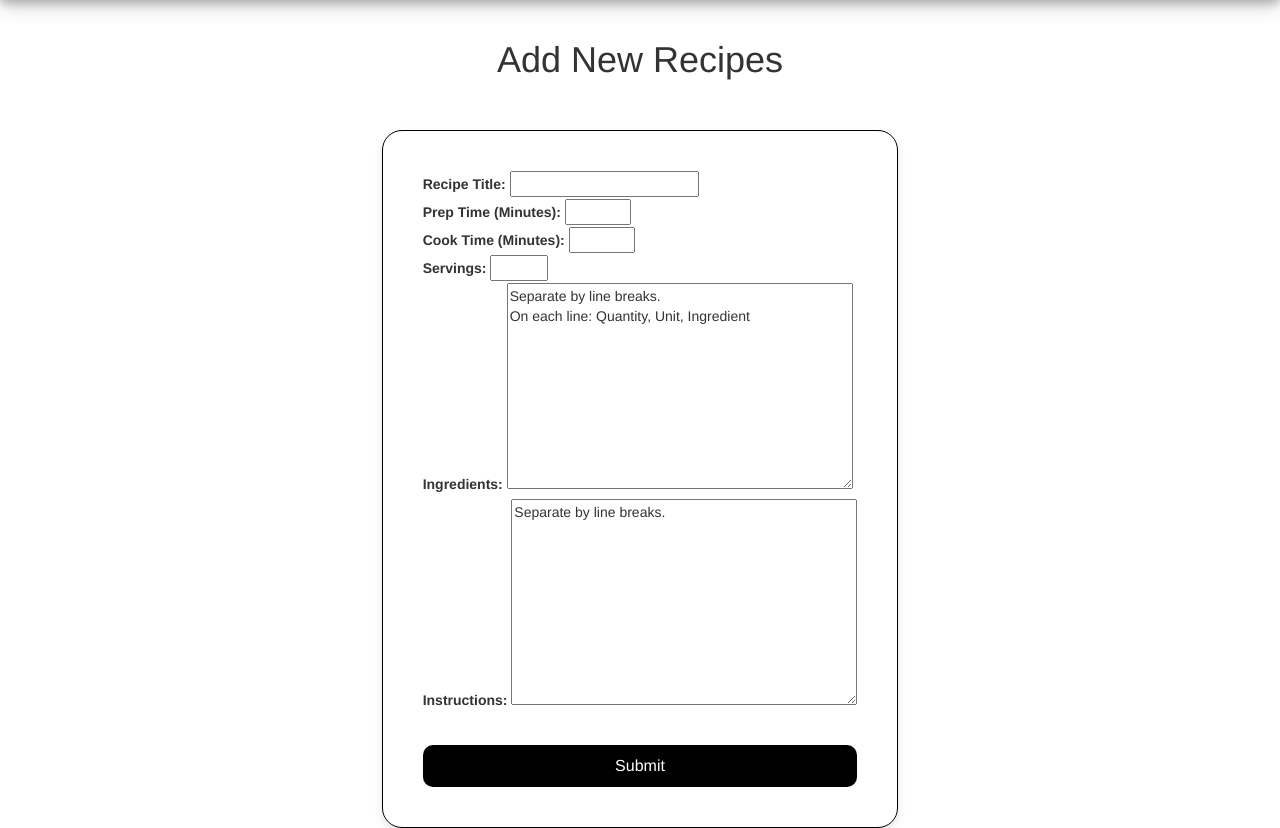
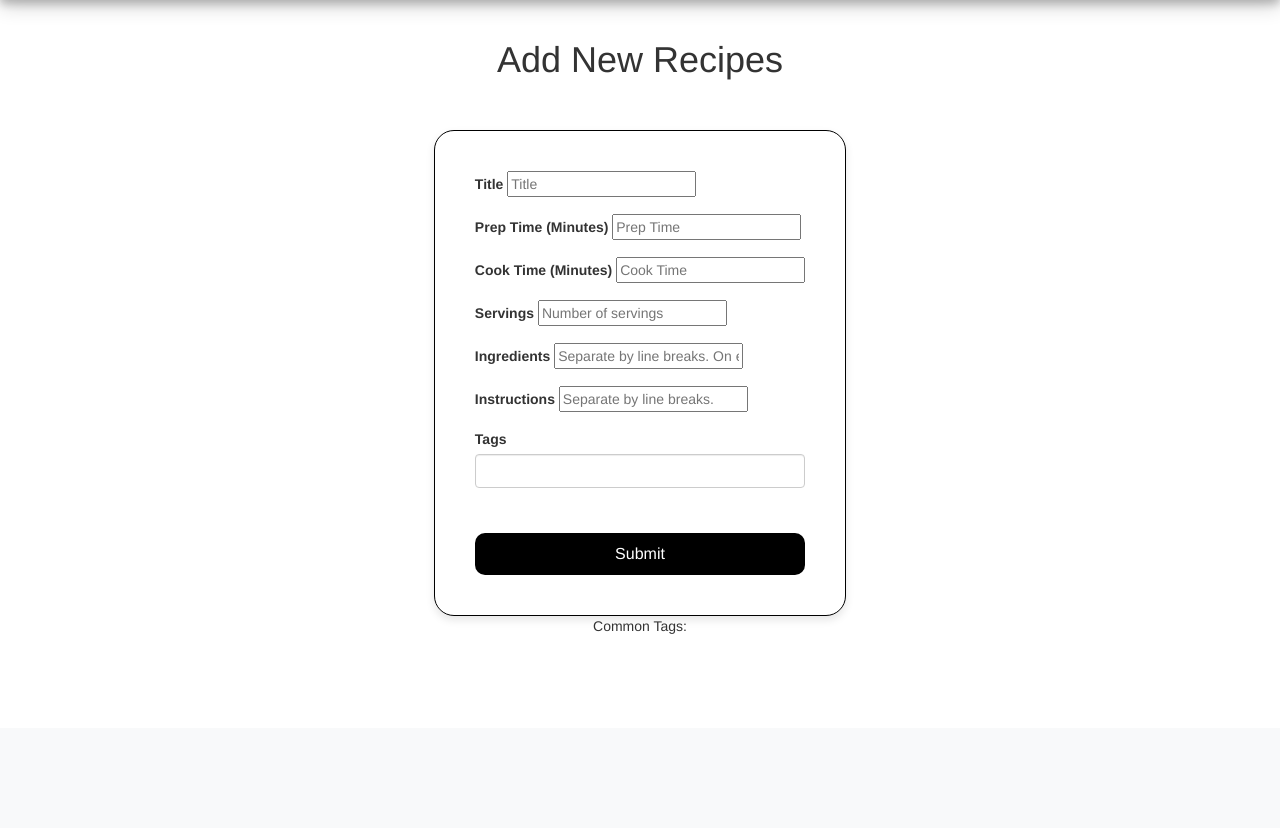
Before and after one commit to BoogieHauser/grandmas_recipe_box, a Django app: page /addRecipe in a window 1280 px wide. Shown: the part 72-900 px from the top of the page. After the commit the page ends 706 px from the top, so only its background shows below. Run offline with Django 5.2, Linux system fonts and the light colour scheme; parts of the project's set-up code (start-up, migrations or seed data) failed here and were passed over; some libraries are stand-ins or nearby versions.

Commit message:
Mob programming 11/24
Results from mob programming 11/24, focused on adding support for tags.  Edit recipe currently broken.

```diff
--- a/grb/settings.py
+++ b/grb/settings.py
@@ -27,7 +27,7 @@
 SECRET_KEY = os.getenv("DJANGO_SECRET_KEY", get_random_secret_key())
 
 # SECURITY WARNING: don't run with debug turned on in production!
-DEBUG = os.getenv("DEBUG", "False") == "True"
+DEBUG = "True"
 
 # ALLOWED_HOSTS = [
 #     '127.0.0.1',
@@ -44,7 +44,8 @@
     'django.contrib.sessions',
     'django.contrib.messages',
     'django.contrib.staticfiles',
-    'recipes'
+    'recipes',
+    'taggit'
 ]
 
 MIDDLEWARE = [
--- a/recipes/forms.py
+++ b/recipes/forms.py
@@ -1,10 +1,26 @@
 from django import forms
+from .models import Recipe
 
-class AddRecipe(forms.Form):
-    title = forms.CharField(label="Recipe Title", max_length=100)
-    prepMinutes = forms.IntegerField(label="Prep Time (Minutes)", min_value=1, max_value=360)
-    cookMinutes = forms.IntegerField(label="Cook Time (Minutes)", min_value=1, max_value=360)
-    servings = forms.IntegerField(label="Servings", min_value=1, max_value=16)
-    ingredients = forms.CharField(widget=forms.Textarea)
-    instructions = forms.CharField(widget=forms.Textarea)
-    prev_id = forms.IntegerField(widget=forms.HiddenInput(), required=False)
+
+# class AddRecipe(forms.Form):
+#     title = forms.CharField(label="Recipe Title", max_length=100)
+#     prepMinutes = forms.IntegerField(label="Prep Time (Minutes)", min_value=1, max_value=360)
+#     cookMinutes = forms.IntegerField(label="Cook Time (Minutes)", min_value=1, max_value=360)
+#     servings = forms.IntegerField(label="Servings", min_value=1, max_value=16)
+#     ingredients = forms.CharField(widget=forms.Textarea)
+#     instructions = forms.CharField(widget=forms.Textarea)
+#     prev_id = forms.IntegerField(widget=forms.HiddenInput(), required=False)
+
+class RecipeForm(forms.ModelForm):
+    class Meta:
+        model = Recipe
+        fields = [
+            'title',
+            'prepMinutes',
+            'cookMinutes',
+            'servings',
+            'ingredients',
+            'instructions',
+            'id',
+            'tags'
+        ]
--- a/recipes/models.py
+++ b/recipes/models.py
@@ -1,4 +1,5 @@
 from django.db import models
+from taggit.managers import TaggableManager
 
 class Recipe(models.Model):
     title = models.CharField(max_length=100, null=False, blank=False)
@@ -7,6 +8,7 @@
     prepMinutes = models.IntegerField(null=False, blank=False)
     cookMinutes = models.IntegerField(null=False, blank=False)
     servings = models.IntegerField(null=False, blank=False)
+    tags = TaggableManager()
 
     def getIngredients(self):
         html = []
--- a/recipes/templates/addRecipe.html
+++ b/recipes/templates/addRecipe.html
@@ -45,13 +45,47 @@
         <h1 style="text-align:center;">Add New Recipes</h1>
         <form class="addRecipeForm" action="{% url 'addRecipe' %}" method="post">
             {% csrf_token %}
-            {{ form }}
-            <!--<input type="submit" value="submit">-->
-            <input type="hidden" name="prev_id" value="{{ prev_id }}">
+            <!-- {{ form }} -->
+            <div class="form-group">
+                <label>Title</label>
+                <input type="text" name="title" placeholder="Title" value="{{ prevRecipe.title }}">
+            </div>
+            <div class="form-group">
+                <label>Prep Time (Minutes)</label>
+                <input type="text" name="prepMinutes" placeholder="Prep Time" value="{{ prevRecipe.prepMinutes }}">
+            </div>
+            <div class="form-group">
+                <label>Cook Time (Minutes)</label>
+                <input type="text" name="cookMinutes" placeholder="Cook Time" value="{{ prevRecipe.cookMinutes }}">
+            </div>
+            <div class="form-group">
+                <label>Servings</label>
+                <input type="text" name="servings" placeholder="Number of servings" value="{{ prevRecipe.servings }}">
+            </div>
+            <div class="form-group">
+                <label>Ingredients</label>
+                <input type="text" name="ingredients" placeholder="Separate by line breaks. On each line: Quantity, Unit, Ingredient" value="{{ prevRecipe.ingredients }}">
+            </div>
+            <div class="form-group">
+                <label>Instructions</label>
+                <input type="text" name="instructions" placeholder="Separate by line breaks." value="{{ prevRecipe.instructions }}">
+            </div>
+            <div class="form-group">
+                <label>Tags</label>
+                <input type="text" data-role="tagsinput" class="form-control" name="tags">
+            </div>
+            <div class="form-group">
+                <input type="hidden"  class="form-control" name="id" value="{{ id }}">
+            </div>
             <button class="button" type="submit" value="submit">
                 Submit
             </button>
         </form>
+        <p>Common Tags:
+            {% for mt in common_tags %}
+                <a href="#" class="badge badge-success">{{mt}}</a>
+            {% endfor %}
+        </p>
     </div>
 
 {% endblock %}
--- a/recipes/views.py
+++ b/recipes/views.py
@@ -5,37 +5,35 @@
 
 from django.http import HttpResponseRedirect
 from django.shortcuts import render
+from wheel.cli import tags_f
+
 from .models import Recipe
-from .forms import AddRecipe
+from .forms import RecipeForm
 
 def addRecipe(request, prev_id=-1):
     # If we have submitted data inside a form to add or edit a recipe
 
+    form = RecipeForm(request.POST)
+    print(form)
+    print(form.is_valid())
     if request.method == "POST":
-        form = AddRecipe(request.POST)
 
         if form.is_valid():
             # TODO Add new recipe vs edit?
+
             print(f'form: {form}')
             print(f'cleaned:{form.cleaned_data}')
 
-            # check if id exists in db
-            #     update
-            # else
-            #     new entry
-            if form.cleaned_data['prev_id'] == -1:
-                newRecipe = Recipe(title = form.cleaned_data['title'],
-                                   ingredients = form.cleaned_data['ingredients'],
-                                   instructions = form.cleaned_data['instructions'],
-                                   prepMinutes = form.cleaned_data['prepMinutes'],
-                                   cookMinutes = form.cleaned_data['cookMinutes'],
-                                   servings = form.cleaned_data['servings']
-                                   )
+            # if form.cleaned_data['id'] == -1:
+            if 'id' not in form.cleaned_data:
+                newRecipe = form.save(commit=False)
                 newRecipe.save()
+                form.save_m2m()
 
                 return HttpResponseRedirect(f"/viewRecipe/{newRecipe.id}")
+
             else:
-                prevRecipe = Recipe.objects.get(id=form.cleaned_data['prev_id'])
+                prevRecipe = Recipe.objects.get(id=form.cleaned_data['id'])
                 prevRecipe.title = form.cleaned_data['title']
                 prevRecipe.ingredients = form.cleaned_data['ingredients']
                 prevRecipe.instructions = form.cleaned_data['instructions']
@@ -51,30 +49,33 @@
             pass # TODO - Show error
 
     else:
-        # The GET route - Loading a form and pre-populating data (i editing) or instructions (if a new recipe)
-        form = AddRecipe()
+        # The GET route - Loading a form and pre-populating data (if editing) or instructions (if a new recipe)
+        #form = AddRecipe()
 
         # If id is not negative one, it was specified in the URL.  Use the ID specified in the URL to pre-populate
         # the form (simulating an edit with as much information as possible pre-provided)
+
         if prev_id != -1:
             prevRecipe = Recipe.objects.get(id=prev_id)
-            form.fields['title'].initial = prevRecipe.title
-            form.fields['ingredients'].initial = prevRecipe.ingredients
-            form.fields['instructions'].initial = prevRecipe.instructions
-            form.fields['prepMinutes'].initial = prevRecipe.prepMinutes
-            form.fields['cookMinutes'].initial = prevRecipe.cookMinutes
-            form.fields['servings'].initial = prevRecipe.servings
+        #     form.fields['title'].initial = prevRecipe.title
+        #     form.fields['ingredients'].initial = prevRecipe.ingredients
+        #     form.fields['instructions'].initial = prevRecipe.instructions
+        #     form.fields['prepMinutes'].initial = prevRecipe.prepMinutes
+        #     form.fields['cookMinutes'].initial = prevRecipe.cookMinutes
+        #     form.fields['servings'].initial = prevRecipe.servings
 
         # If the id is negative one, it was not specified in the URL.  Here we pre-populate the form only with
         # syntax instructions for ingredient and instruction fields
         else:
-            form.fields['ingredients'].initial = "Separate by line breaks.\nOn each line: Quantity, Unit, Ingredient"
-            form.fields['instructions'].initial = "Separate by line breaks."
+            prevRecipe = None
+        #     form.fields['ingredients'].initial = "Separate by line breaks.\nOn each line: Quantity, Unit, Ingredient"
+        #     form.fields['instructions'].initial = "Separate by line breaks."
 
         # Return the form to be completed by the user
         return render(request, "addRecipe.html", {
             "form": form,
-            "prev_id": prev_id
+            "id": prev_id,
+            "prevRecipe": prevRecipe
         })
 
 def viewRecipe(request, id):
--- a/requirements.txt
+++ b/requirements.txt
@@ -3,3 +3,4 @@
 sqlparse==0.5.2
 typing_extensions==4.12.2
 gunicorn==21.2.0
+django-taggit==6.1.0
```
Also changed, not shown: db.sqlite3, recipes/migrations/0002_recipe_tags.py (added).
